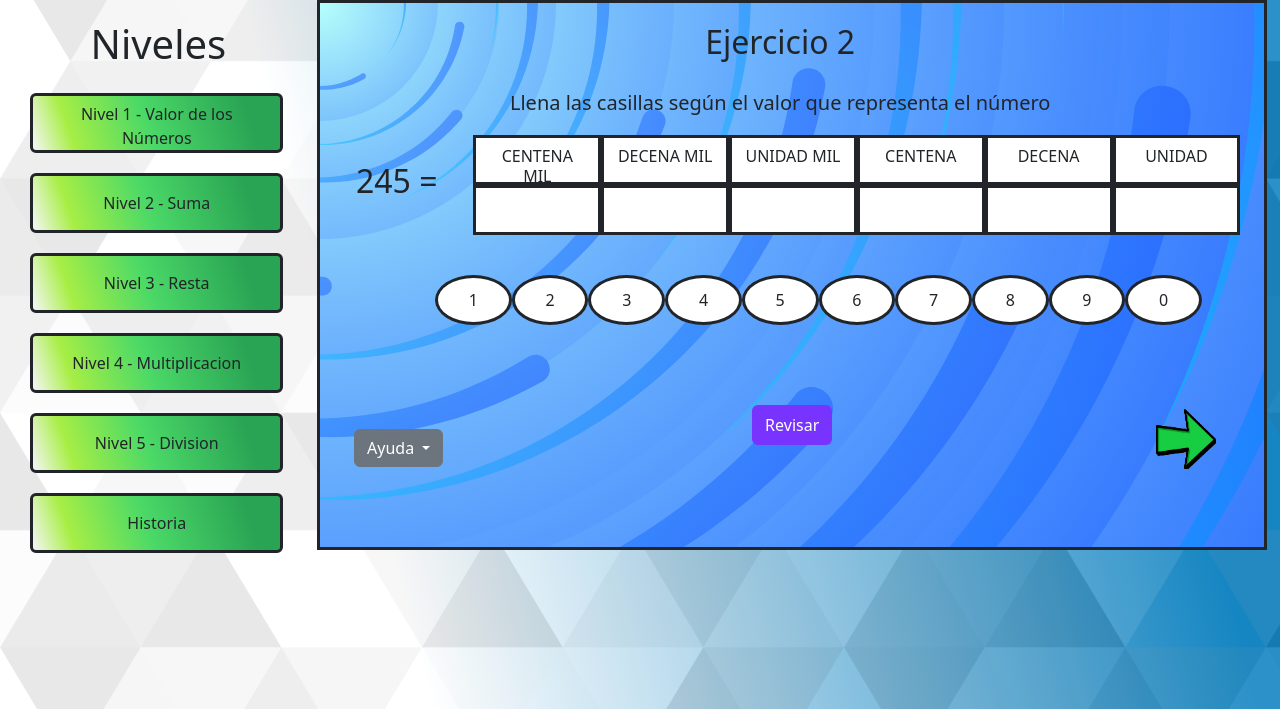
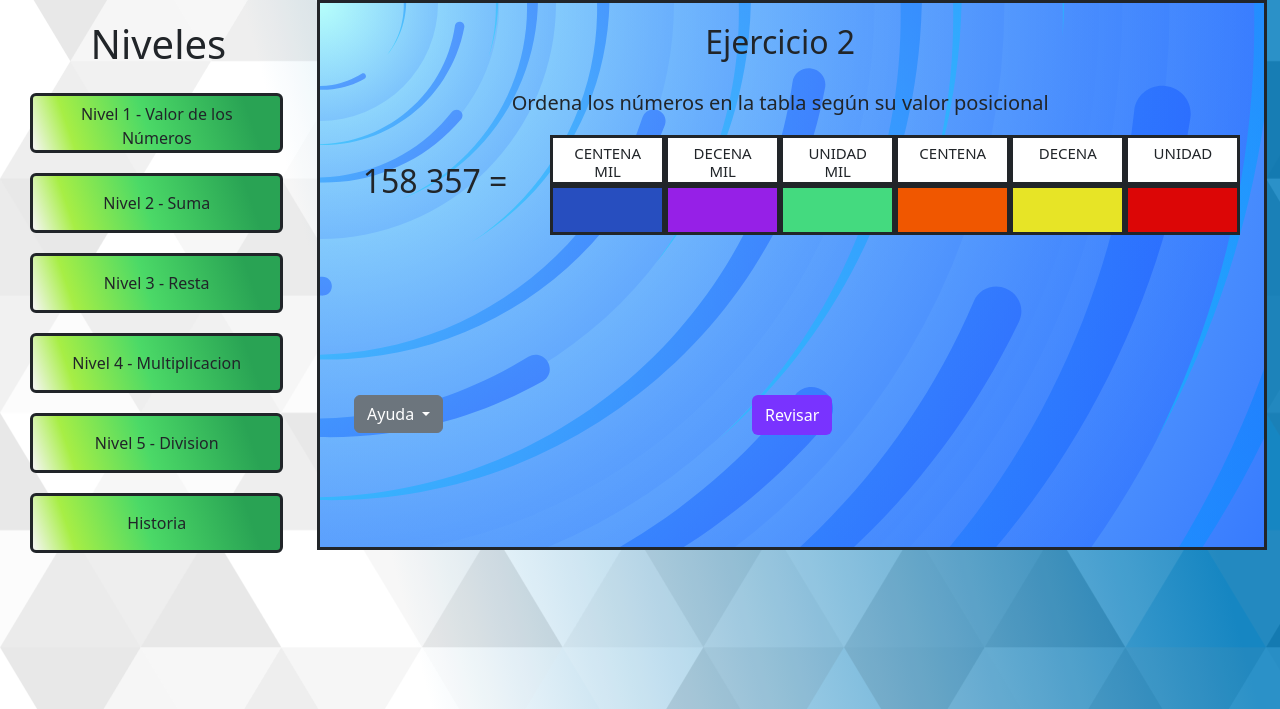
Before and after one commit to BrandonTrimer/AplicacionWebPG, a PHP site: page /aplicacionwebpg/pagina2N1 in a window 1280 px wide. Shown: the part 56-765 px from the top of the page. Run offline with PHP 8.4, Linux system fonts and the light colour scheme; data that the repository does not hold is empty.

Commit message:
desarrollo de segundo ejercico N1
desarrollo del diseño y la funcionalidad en js del segundo ejercicio N1, tambien verificacion de resultados en ejer 1 de N1

```diff
--- a/vista/css/estilos.css
+++ b/vista/css/estilos.css
@@ -124,8 +124,9 @@ body {
   border: solid;
   height: 50px;
 }
-.ejer-n1 > .colum > h6 {
-  margin-top: 9px;
+.ejer-n1 > .colum > h1 {
+  margin-top: 6px;
+  font-size: 15px;
 }
 .cont-ejer-n1 {
   min-width: 450px;
@@ -144,6 +145,12 @@ body {
 }
 .fondo-verde {
   background-color: #44da7f;
+}
+.fondo-lila {
+  background-color: #9620e7;
+}
+.fondo-azul {
+  background-color: #274ebf;
 }
 .btn-pintar {
   border-radius: 50%;
@@ -181,9 +188,25 @@ body {
 
 .txt-select-num {
   margin-top: 40px;
-  margin-bottom: 40px;
+  margin-bottom: 30px;
   padding-top: 10px;
-  border-radius: 50%;
+  border-radius: 10%;
+  transition: all 0.3s;
+  cursor: pointer;
+}
+.select-casilla {
+  transition: all 0.3s;
+}
+.cont-select-num {
+  visibility: hidden;
+  animation: fadeOutDown;
+  animation-duration: 1s;
+}
+.msj-alertaB {
+  display: none;
+}
+.msj-alertaM {
+  display: none;
 }
 
 /*--------------- CONTENIDO EJERCICIO N2 ---------------*/
@@ -195,12 +218,12 @@ body {
 }
 .btn-aum-num {
   background-color: #6ffc36;
-  margin-top: 5px;
-  border: solid 1px;
+  margin-top: 8px;
+  border-radius: 10%;
 }
 .btn-dis-num {
   background-color: #ff4f21;
-  border: solid 1px;
+  border-radius: 10%;
 }
 .img-flecha-num {
   width: 20px;
@@ -319,10 +342,14 @@ body {
 }
 
 .btn-aum-num:hover {
-  background-color: #99ff5f;
+  background-color: #52bf1f;
+  animation: pulse;
+  animation-duration: 0.5s;
 }
 .btn-dis-num:hover {
-  background-color: #ff7b58;
+  background-color: #e43700;
+  animation: pulse;
+  animation-duration: 0.5s;
 }
 .btn-dis-num:hover .img-flecha-num {
   width: 28px;
@@ -370,6 +397,11 @@ body {
   animation-duration: 0.8s;
   animation-iteration-count: 2;
 }
+.txt-select-num:hover {
+  margin-top: 30px;
+  background-color: #3ad6ab;
+}
+
 /*----------------ANIMACIONES---------------*/
 .contenedor-nivel > .row > .animate__animated.animate__zoomInDown {
   animation-delay: 0.6s;
--- a/vista/js/historiaPreguntas.js
+++ b/vista/js/historiaPreguntas.js
@@ -2,8 +2,8 @@ var select1 = document.getElementById("selec1");
 var select2 = document.getElementById("selec2");
 var select3 = document.getElementById("selec3");
 var select4 = document.getElementById("selec4");
-var select2A = document.getElementById("selec2A");
-var select2B = document.getElementById("selec2B");
+var select2a = document.getElementById("selec2a");
+var select2b = document.getElementById("selec2b");
 var select3A = document.getElementById("selec3A");
 var select3B = document.getElementById("selec3B");
 var select3C = document.getElementById("selec3C");
@@ -12,8 +12,8 @@ var cont1 = 0,
   cont2 = 0,
   cont3 = 0,
   cont4 = 0,
-  cont2A = 0,
-  cont2B = 0,
+  cont2a = 0,
+  cont2b = 0,
   cont3A = 0,
   cont3B = 0,
   cont3C = 0,
@@ -78,25 +78,25 @@ select4.addEventListener("click", pintarSelect4, true);
 
 /*--------------------------EJERCICIO 2----------------- */
 function pintarSelect2A() {
-  if (cont2A == 0) {
-    select2A.classList.add("select-conten-color");
-    select2B.classList.remove("select-conten-color");
+  if (cont2a == 0) {
+    select2a.classList.add("select-conten-color");
+    select2b.classList.remove("select-conten-color");
 
-    cont2A++;
+    cont2a++;
     cont2B = 0;
   }
 }
-select2A.addEventListener("click", pintarSelect2A, true);
-function pintarSelect2B() {
-  if (cont2B == 0) {
-    select2B.classList.add("select-conten-color");
-    select2A.classList.remove("select-conten-color");
+select2a.addEventListener("click", pintarSelect2A, true);
+function pintarSelect2b() {
+  if (cont2b == 0) {
+    select2b.classList.add("select-conten-color");
+    select2a.classList.remove("select-conten-color");
 
-    cont2B++;
-    cont2A = 0;
+    cont2b++;
+    cont2a = 0;
   }
 }
-select2B.addEventListener("click", pintarSelect2B, true);
+select2b.addEventListener("click", pintarSelect2b, true);
 
 /*--------------------------- EJERCICIO 3-----------------------*/
 function pintarSelect3A() {
--- a/vista/pagina2N1.php
+++ b/vista/pagina2N1.php
@@ -1,50 +1,57 @@
 <?php
 require_once("layout/header.php");
 require_once("layout/niveles.php");
+
+$numUniRam = rand(1,9);
+$numDecRam = rand(1,9);
+$numCenRam = rand(1,9);
+$numUniMRam = rand(1,9);
+$numDecMRam = rand(1,9);
+$numCenMRam = rand(1,9);
 ?>
 
   <div class="contenedor-ejercicios col-md-9 animate__animated animate__bounceInRight">
     <div class="contenedor-nivel row text-center">
         <div class="row">
             <h2>Ejercicio 2</h2>
-            <h5>Llena las casillas según el valor que representa el número</h5>
+            <h5>Ordena los números en la tabla según su valor posicional </h5>
         </div>
         <div class="row">
-            <div class="col-md-2 align-self-center">
-              <h2>245 = </h2>
+            <div class="col-md-3 align-self-center">
+              <h2><?php echo ($numUniRam.$numDecRam.$numCenRam." ".$numUniMRam.$numDecMRam.$numCenMRam)?> = </h2>
             </div>
-            <div class="col-md-10 cont-ejer-n1">
+            <div class="col-md-9 cont-ejer-n1">
                 <div class="row ejer-n1">
-                    <div class="col-2 colum btn-fondo"><h6>CENTENA MIL</h6></div>
-                    <div class="col-2 colum btn-fondo"><h6>DECENA MIL</h6></div>
-                    <div class="col-2 colum btn-fondo"><h6>UNIDAD MIL</h6></div>
-                    <div class="col-2 colum btn-fondo"><h6>CENTENA</h6></div>
-                    <div class="col-2 colum btn-fondo"><h6>DECENA</h6></div>
-                    <div class="col-2 colum btn-fondo"><h6>UNIDAD</h6></div>
+                    <div class="col-2 colum btn-fondo"><h1>CENTENA MIL</h1></div>
+                    <div class="col-2 colum btn-fondo"><h1>DECENA MIL</h1></div>
+                    <div class="col-2 colum btn-fondo"><h1>UNIDAD MIL</h1></div>
+                    <div class="col-2 colum btn-fondo"><h1>CENTENA</h1></div>
+                    <div class="col-2 colum btn-fondo"><h1>DECENA</h1></div>
+                    <div class="col-2 colum btn-fondo"><h1>UNIDAD</h1></div>
                 </div>
                 <div class="row ejer-n1">
-                    <div id="btn-dec-ejer9" class="col-2 colum btn-fondo"></div>
-                    <div id="btn-dec-ejer8" class="col-2 colum btn-fondo"></div>
-                    <div id="btn-dec-ejer7" class="col-2 colum btn-fondo"></div>
-                    <div id="btn-dec-ejer6" class="col-2 colum btn-fondo"></div>
-                    <div id="btn-dec-ejer5" class="col-2 colum btn-fondo"></div>
-                    <div id="btn-dec-ejer4" class="col-2 colum btn-fondo"></div>
+                    <div onclick="mostrarGroupNum(6)" class="col-2 colum fondo-azul"><h2 id="txt-num6"></h2></div>
+                    <div onclick="mostrarGroupNum(5)" class="col-2 colum fondo-lila"><h2 id="txt-num5"></h2></div>
+                    <div onclick="mostrarGroupNum(4)" class="col-2 colum fondo-verde"><h2 id="txt-num4"></h2></div>
+                    <div onclick="mostrarGroupNum(3)" class="col-2 colum fondo-naranja"><h2 id="txt-num3"></h2></div>
+                    <div onclick="mostrarGroupNum(2)" class="col-2 colum fondo-amarillo"><h2 id="txt-num2"></h2></div>
+                    <div onclick="mostrarGroupNum(1)" class="col-2 colum fondo-rojo"><h2 id="txt-num1"></h2></div>
                 </div>
             </div>
         </div>
-        <div class="row ">
+        <div id="contenedor-num" class="row cont-select-num">
             <div class="col-md-12 cont-ejer-n1">
                 <div class="row ejer-n1 justify-content-md-center text-center">
-                    <div id="btn-dec-ejer9" class="col-1 offset-1 colum btn-fondo txt-select-num">1</div>
-                    <div id="btn-dec-ejer8" class="col-1 colum btn-fondo txt-select-num">2</div>
-                    <div id="btn-dec-ejer7" class="col-1 colum btn-fondo txt-select-num">3</div>
-                    <div id="btn-dec-ejer6" class="col-1 colum btn-fondo txt-select-num">4</div>
-                    <div id="btn-dec-ejer5" class="col-1 colum btn-fondo txt-select-num">5</div>
-                    <div id="btn-dec-ejer4" class="col-1 colum btn-fondo txt-select-num">6</div>
-                    <div id="btn-dec-ejer4" class="col-1 colum btn-fondo txt-select-num">7</div>
-                    <div id="btn-dec-ejer4" class="col-1 colum btn-fondo txt-select-num">8</div>
-                    <div id="btn-dec-ejer4" class="col-1 colum btn-fondo txt-select-num">9</div>
-                    <div id="btn-dec-ejer4" class="col-1 colum btn-fondo txt-select-num">0</div>
+                    <div onclick="cambiarNum(0)" class="col-1 offset-1 colum btn-fondo txt-select-num"><h4>0</h4></div>
+                    <div onclick="cambiarNum(1)" class="col-1 colum btn-fondo txt-select-num"><h4>1</h4></div>
+                    <div onclick="cambiarNum(2)" class="col-1 colum btn-fondo txt-select-num"><h4>2</h4></div>
+                    <div onclick="cambiarNum(3)" class="col-1 colum btn-fondo txt-select-num"><h4>3</h4></div>
+                    <div onclick="cambiarNum(4)" class="col-1 colum btn-fondo txt-select-num"><h4>4</h4></div>
+                    <div onclick="cambiarNum(5)" class="col-1 colum btn-fondo txt-select-num"><h4>5</h4></div>
+                    <div onclick="cambiarNum(6)" class="col-1 colum btn-fondo txt-select-num"><h4>6</h4></div>
+                    <div onclick="cambiarNum(7)" class="col-1 colum btn-fondo txt-select-num"><h4>7</h4></div>
+                    <div onclick="cambiarNum(8)" class="col-1 colum btn-fondo txt-select-num"><h4>8</h4></div>
+                    <div onclick="cambiarNum(9)" class="col-1 colum btn-fondo txt-select-num"><h4>9</h4></div>
                 </div>
             </div>
         </div>
@@ -52,14 +59,7 @@ require_once("layout/niveles.php");
 
     <div class="row justify-content-md-center text-center">
       <div class="col-md-3">
-        <button type="button" class="btn btn-confirmar">Revisar</button>
-      </div>
-    </div>
-    <div class="row text-center justify-content-end">
-      <div class="col-2">
-        <a href="#" role="button">
-          <img src="vista/img/flechaD.png" class="img-sig" alt="">
-        </a>
+        <button type="button" onclick="RevisarEjer(<?php echo ($numUniRam.','.$numDecRam.','.$numCenRam.','.$numUniMRam.','.$numDecMRam.','.$numCenMRam)?>)" class="btn btn-confirmar">Revisar</button>
       </div>
     </div>
 
@@ -77,6 +77,14 @@ require_once("layout/niveles.php");
         </div>
       </div>
     </div>
+
+    <div onclick="cerrarAlertas2()" id="mensajeB" class="alert alert-success alert-dismissible fade show msj-alertaB" role="alert">
+      <strong>Excelente!</strong> Respondiste muy bien.
+    </div>
+    <div onclick="cerrarAlertas2()" id="mensajeM" class="alert alert-danger alert-dismissible fade show msj-alertaM" role="alert">
+      <strong>Ups...</strong> No respondiste bien..
+    </div>
+
   </div>
 
 </div>
```
Also changed, not shown: vista/js/nivel1Ejercicios.js (+74 -6 lines), vista/paginaN1.php (+12 -2 lines), vista/paginaN2.php (+12 -12 lines).
